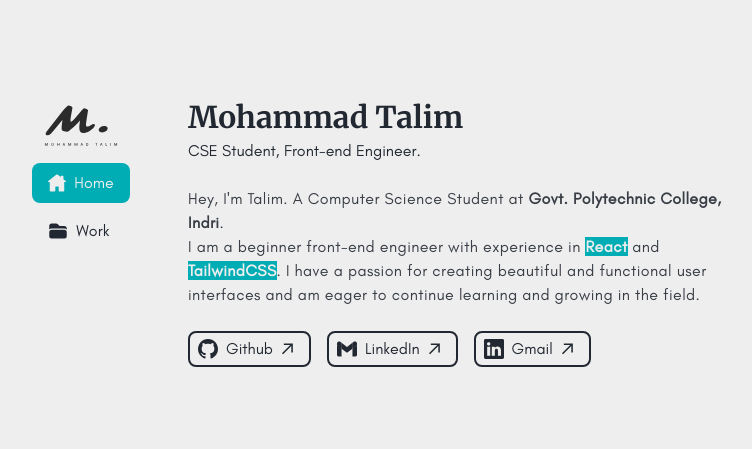
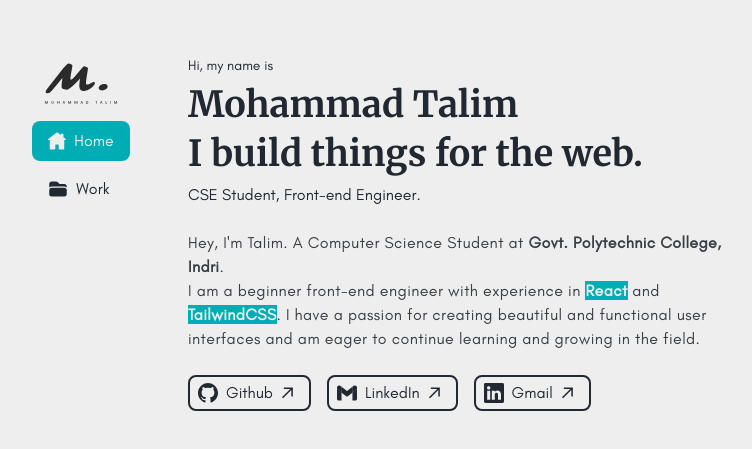
Before and after one commit to Md-Talim/Md-Talim, a React (Vite) app: page / in a window 1280 px wide. Shown: the part 167-616 px from the top of the page, without its empty margins (250-1002 px from the left). Built offline with nearby package versions, Linux system fonts and the light colour scheme.

Commit message:
Make the navbar sticky

```diff
--- a/src/components/NavBar.tsx
+++ b/src/components/NavBar.tsx
@@ -5,8 +5,8 @@ import { HomeIcon, ProjectIcon } from './icons';
 
 const NavBar = () => {
   return (
-    <nav className='-mx-4 w-full md:mx-0 md:w-[150px] md:flex-shrink-0 md:px-0'>
-      <div className='flex items-center justify-between md:flex-col'>
+    <nav className='-mx-4 w-full md:mx-0 md:h-screen md:w-[150px] md:flex-shrink-0 md:px-0'>
+      <div className='flex items-center justify-between md:sticky md:top-52 md:flex-col'>
         <img src={logo} alt='m in cursive' className='aspect-square w-20' />
         <ul className='flex flex-row gap-2 md:flex-col'>
           <li>
--- a/src/pages/Home.tsx
+++ b/src/pages/Home.tsx
@@ -5,8 +5,12 @@ const Home = () => {
   return (
     <section className='space-y-6 py-4'>
       <header className='space-y-1'>
-        <h1 className='text-3xl font-bold'>Mohammad Talim</h1>
-        <p className=''>CSE Student, Front-end Engineer.</p>
+        <p className='text-sm'>Hi, my name is</p>
+        <h1 className='text-4xl font-bold leading-snug'>
+          Mohammad Talim
+          <br /> I build things for the web.
+        </h1>
+        <p>CSE Student, Front-end Engineer.</p>
       </header>
       <p className='max-w-[60ch] tracking-wide text-dark'>
         Hey, I'm Talim. A Computer Science Student at{' '}
--- a/src/pages/Layout.tsx
+++ b/src/pages/Layout.tsx
@@ -4,7 +4,7 @@ import NavBar from '../components/NavBar';
 const Layout = () => {
   return (
     <>
-      <main className='container mx-auto flex h-screen max-w-3xl flex-col justify-start gap-32 px-8 md:h-auto md:flex-row md:gap-8 lg:min-w-[768px] lg:px-0'>
+      <main className='container mx-auto flex h-screen max-w-3xl flex-col items-center gap-32 px-8 md:h-auto md:flex-row md:gap-8 lg:min-w-[768px] lg:px-0'>
         <NavBar />
         <Outlet />
       </main>
```
